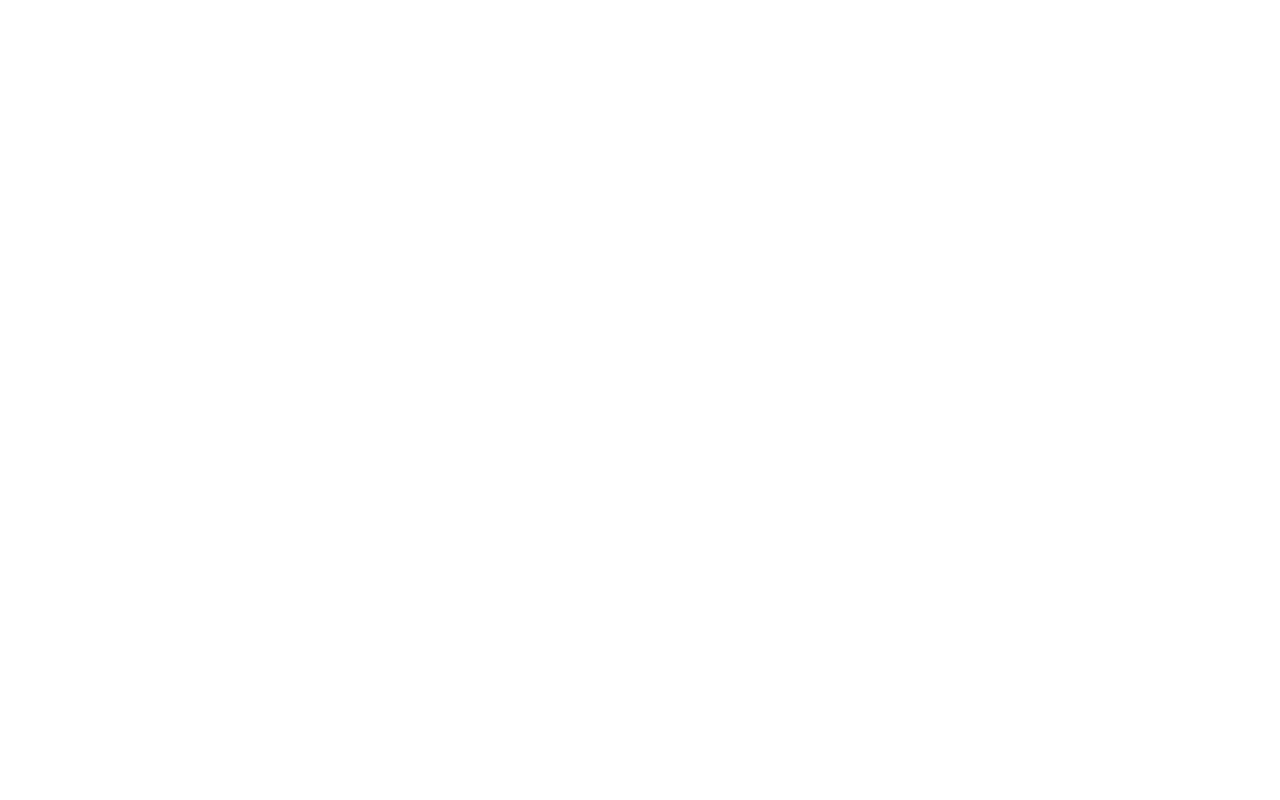
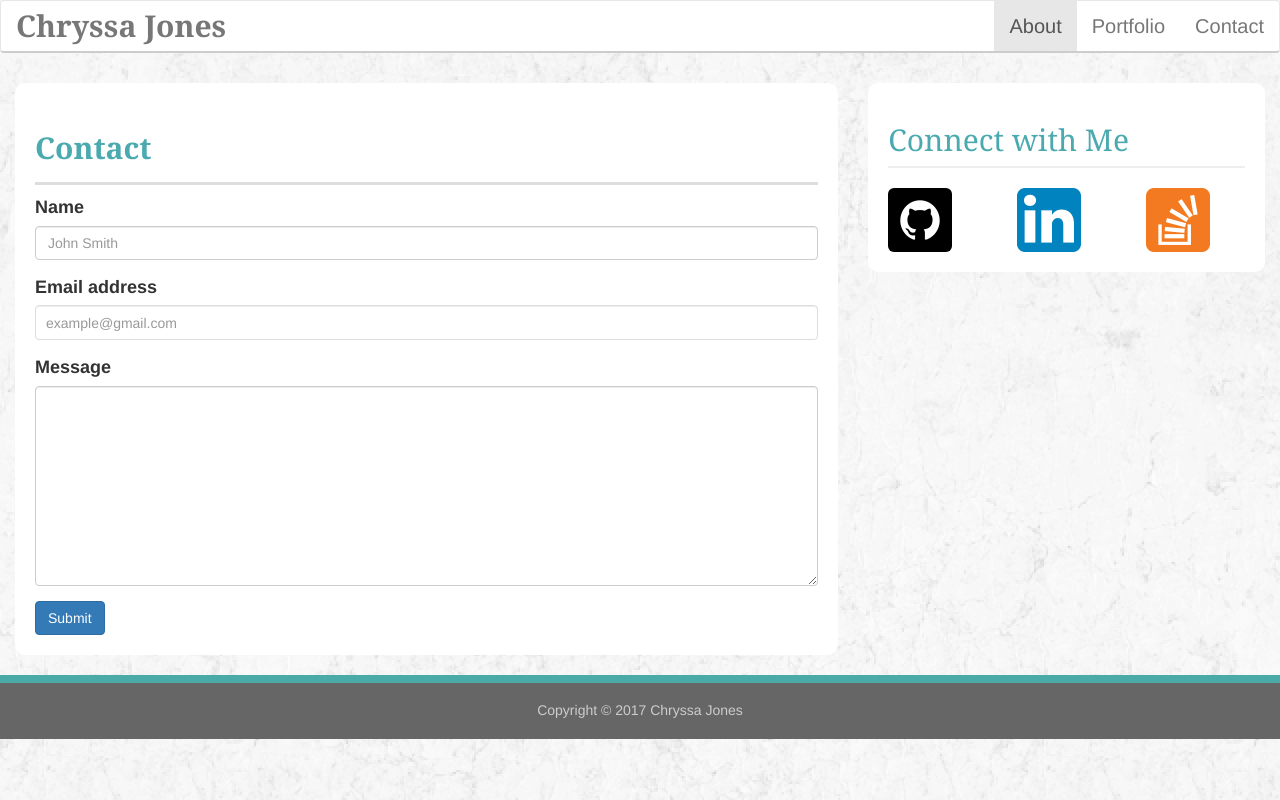
Before and after one commit to chryssajones/Bootstrap-Portfolio, a plain HTML site: page contact.html in a window 1280 px wide. Drawn offline with nearby package versions, Linux system fonts and the light colour scheme.

Commit message:
contact page

```diff
--- a/assets/css/style.css
+++ b/assets/css/style.css
@@ -84,7 +84,7 @@ h2, h3 {
 
 .work {
   width: 274px;
-  margin: 20px;
+  padding: 10px;
  }
 
 .work img {
@@ -106,3 +106,48 @@ h2, h3 {
   background: #4aaaa5;
   border-bottom: 0;
 }
+
+/* contact page */
+
+#contact-form ul {
+  margin-bottom: 20px;
+}
+
+#contact-form li {
+  margin-bottom: 10px;
+}
+
+label,
+input[type=text],
+input[type=email],
+textarea {
+  display: block;
+  width: 100%;
+}
+
+input[type=text],
+input[type=email],
+textarea {
+  height: 35px;
+  padding: 0 10px;
+  font-size: 14px;
+  border: 1px solid #ddd;
+}
+
+#message {
+  height: 200px;
+}
+
+input[type=submit] {
+  padding: 10px 30px;
+  font-size: 18px;
+  color: #fff;
+  cursor: pointer;
+  background: #4aaaa5;
+  border: 0 none;
+  border-radius: 4px;
+}
+
+input[type="submit"]:hover {
+    background-color: #999;
+}
--- a/contact.html
+++ b/contact.html
@@ -0,0 +1,97 @@
+<!DOCTYPE html>
+<html lang="en-us">
+<head>
+	<meta charset="UTF-8">
+	<meta name="viewport" content="width=device-width, initial-scale=1">
+	<link rel="stylesheet" type="text/css" href="assets/css/reset.css">
+   	<link rel="stylesheet" href="https://maxcdn.bootstrapcdn.com/bootstrap/3.3.7/css/bootstrap.min.css">
+	<script src="https://ajax.googleapis.com/ajax/libs/jquery/3.2.1/jquery.min.js"></script>
+   	<script src="https://maxcdn.bootstrapcdn.com/bootstrap/3.3.7/js/bootstrap.min.js"></script>
+	<link rel="stylesheet" type="text/css" href="assets/css/style.css">
+
+	<title>Contact | Chryssa Jones</title>
+</head>
+
+<body>
+
+
+	<nav class="navbar navbar-default">
+	  <div class="container-fluid">
+	    <div class="navbar-header">
+	      <a class="navbar-brand" href="index.html">Chryssa Jones</a>
+	    </div>
+	    <ul class="nav navbar-nav navbar-right">
+	      <li class="active"><a href="index.html">About</a></li>
+	      <li><a href="portfolio.html">Portfolio</a></li>
+	      <li><a href="contact.html">Contact</a></li>
+	    </ul>
+	  </div>
+	</nav>
+
+	<div class="container-fluid">
+		<div class="row">
+			<div class="col-xs-12">
+				<div class="emptybox">
+				</div>
+			</div>
+		</div>
+
+		<div class="row">
+			<div class="col-12 col-md-8">
+				<div class="main-section">
+					<h1>Contact</h1>
+					<form>
+					  <div class="form-group">
+					    <label for="name">Name</label>
+					    <input type="name" class="form-control" id="name" placeholder="John Smith" required="required">
+					  </div>
+					  <div class="form-group">
+					    <label for="email">Email address</label>
+					    <input type="email" class="form-control" id="email" placeholder="example@gmail.com" required="required">
+					  </div>
+					  <div class="form-group">
+					    <label for="message">Message</label>
+					    <textarea class="form-control" id="message" name="message" required="required"></textarea>
+					  </div>
+					  <button type="submit" class="btn btn-primary">Submit</button>
+					</form>
+				</div>
+			</div>
+
+			<div class="col-12 col-md-4">
+				<div class="sidebar">
+		       		<h2>Connect with Me</h2>
+					<div class="row">
+						<div class="col-xs-4">
+							<div class="social">
+								<a target="_blank" href="http://github.com/chryssajones"><img class="img-rounded" src="assets/images/git.png">
+							</div>
+						</div>
+
+						<div class="col-xs-4">
+							<div class="social">
+								<a target="_blank" href="http://linkedin.com/in/chryssajones"><img src="assets/images/linkedin.png">
+							</div>
+						</div>
+
+						<div class="col-xs-4">
+							<div class="social">
+								<a target="_blank" href="https://stackoverflow.com/users/8281269/chryssa-jones"><img src="assets/images/stack.png">
+							</div>
+						</div>
+					</div>
+				</div>
+			</div>
+
+		<div class="row">
+			<div class="col-xs-12">
+				<div class="footer">
+					<h5>Copyright &copy; 2017 Chryssa Jones</h5>
+				</div>
+			</div>
+		</div>
+	</div>
+
+
+</body>
+</html>
```
Also changed, not shown: portfolio.html (+1 -1 lines).
